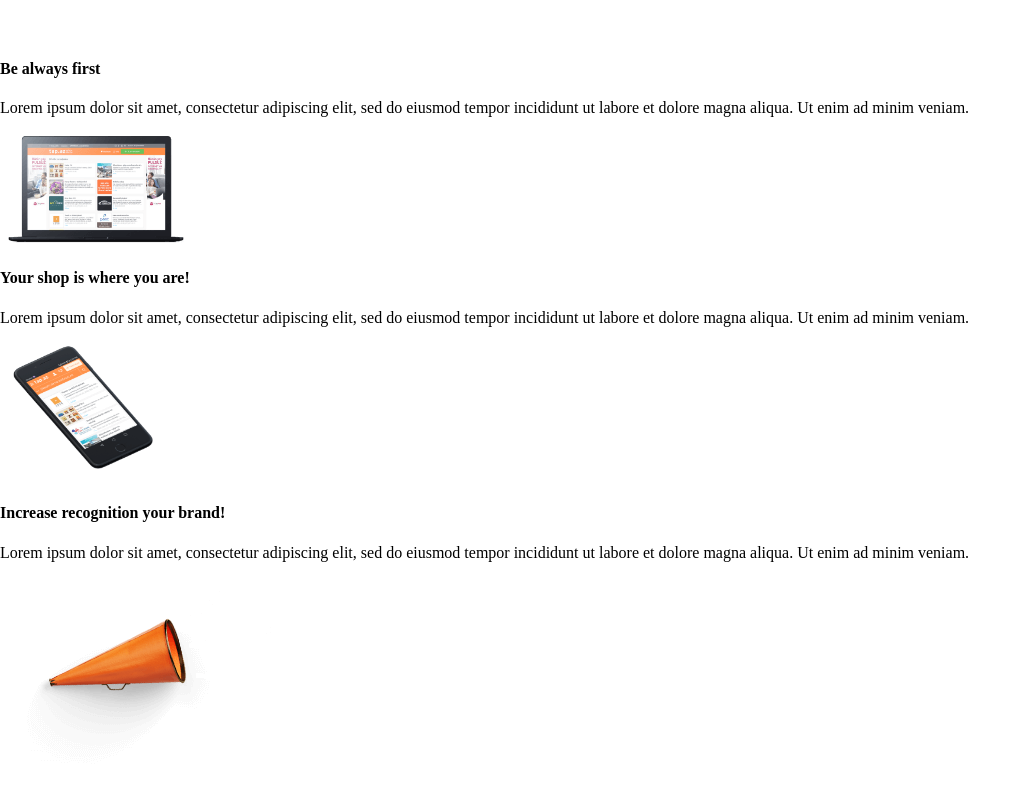
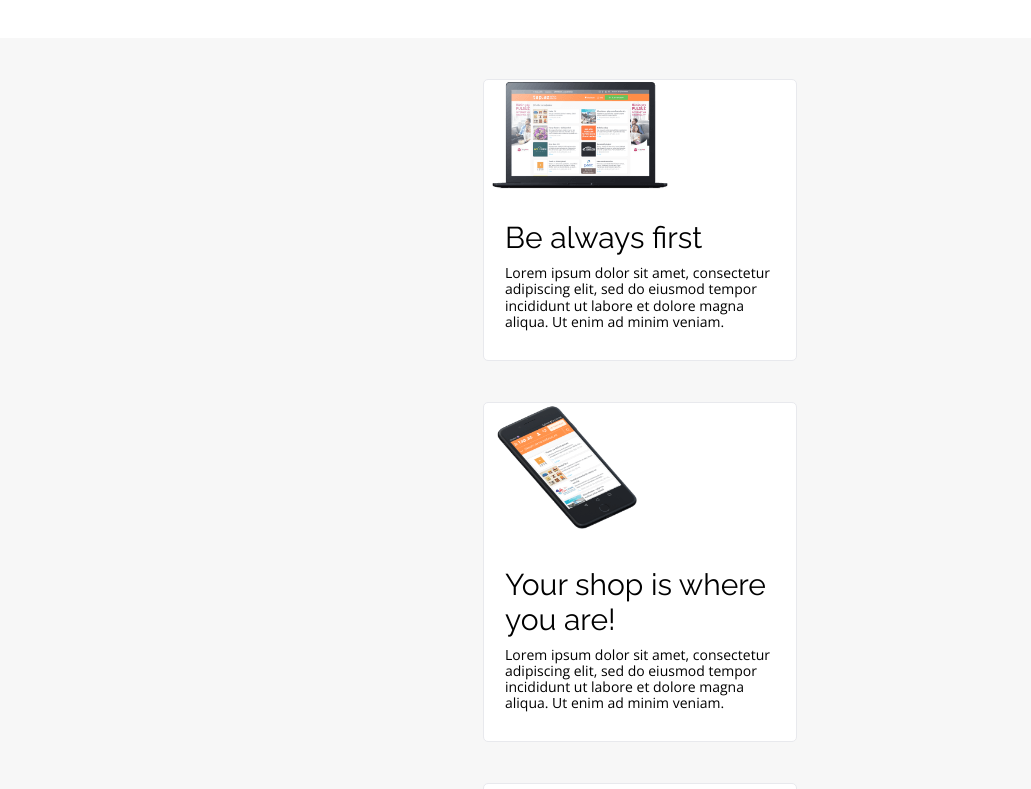
Before and after one commit to KamilaGrabowska/bs_rwd, a website built with Parcel: page index.html in a window 1280 px wide. Shown: the part 1341-2130 px from the top of the page, without its empty margins (0-1031 px from the left). Built offline with nearby package versions, Linux system fonts and the light colour scheme.

Commit message:
added style to section benefits

```diff
--- a/index.html
+++ b/index.html
@@ -90,31 +90,31 @@
         <div class="box">
             <div class="title">
                 <h4 class="title__hdl">Be always first</h4>
-                <p class="title dsc">Lorem ipsum dolor sit amet, consectetur adipiscing elit, sed do eiusmod tempor
+                <p class="title__dsc">Lorem ipsum dolor sit amet, consectetur adipiscing elit, sed do eiusmod tempor
                     incididunt ut labore et dolore magna aliqua. Ut enim ad minim veniam.</p>
             </div>
             <div class="graph"><img src="./src/images/Macbook2.png" alt="Macbook" class="graph__img">
-                <div class="graph__shape"></div>
+                <div class="graph__shape graph__shape--red "></div>
             </div>
         </div>
         <div class="box">
             <div class="title">
                 <h4 class="title__hdl">Your shop is where you are!</h4>
-                <p class="title dsc">Lorem ipsum dolor sit amet, consectetur adipiscing elit, sed do eiusmod tempor
+                <p class="title__dsc">Lorem ipsum dolor sit amet, consectetur adipiscing elit, sed do eiusmod tempor
                     incididunt ut labore et dolore magna aliqua. Ut enim ad minim veniam.</p>
             </div>
             <div class="graph"><img src="./src/images/iPhone2.png" alt="iPhone" class="graph__img">
-                <div class="graph__shape"></div>
+                <div class="graph__shape graph__shape--blue"></div>
             </div>
         </div>
         <div class="box">
             <div class="title">
                 <h4 class="title__hdl">Increase recognition your brand!</h4>
-                <p class="title dsc">Lorem ipsum dolor sit amet, consectetur adipiscing elit, sed do eiusmod tempor
+                <p class="title__dsc">Lorem ipsum dolor sit amet, consectetur adipiscing elit, sed do eiusmod tempor
                     incididunt ut labore et dolore magna aliqua. Ut enim ad minim veniam.</p>
             </div>
-            <div class="graph"><img src="./src/images/Trumpet.png" alt="Trumpet" class="graph__img">
-                <div class="graph__shape"></div>
+            <div class="graph graph--desc">
+                <img src="./src/images/Trumpet.png" alt="Trumpet" class="graph__img graph__img--last">
             </div>
         </div>
     </div>
--- /dev/null
+++ b/src/scss/components/benefits_box.scss
@@ -0,0 +1,68 @@
+@import "../variables";
+@import "../untils/functions";
+@import "../untils/mixin";
+
+.box {
+  background-color: $btn-color;
+  border-radius: px-to-rem(5px);
+  border: px-to-rem(1px) solid #E8E9ED;
+  margin-top: px-to-rem(41px);
+  margin-bottom: 0;
+  &:first-child {
+    display: flex;
+    flex-direction: column-reverse;
+  }
+  &:nth-child(2) {
+    display: flex;
+    flex-direction: column-reverse;
+  }
+  &:last-child {
+    margin-bottom: px-to-rem(44.66px);
+  }
+
+
+  .title {
+    &__hdl {
+      font-family: 'Raleway', sans-serif;
+      font-size: px-to-rem(30px);
+      font-weight: 400;
+      color: $font-color;
+      margin-top: px-to-rem(26px);
+      margin-bottom: 0;
+      margin-inline: px-to-rem(21px);
+    }
+    &__dsc {
+      font-family: 'Open Sans', sans-serif;
+      font-size: px-to-rem(14px);
+      font-weight: 400;
+      color: $font-color;
+      margin-top: px-to-rem(10px);
+      margin-bottom: px-to-rem(30px);
+      margin-inline: px-to-rem(21px);
+    }
+  }
+  .graph {
+    &__img {
+
+      &--last{
+        position: absolute;
+        top: px-to-rem(30px);
+        left: px-to-rem(-12px);
+      }
+    }
+    &__shape {
+      &--red {}
+      &--blue {}
+      &--green {
+      }
+    }
+    &--desc {
+      background-color: $green-color;
+      height: px-to-rem(195px);
+      position: relative;
+      width: 100%;
+      border-radius: px-to-rem(5px);
+      border: px-to-rem(1px) solid #E8E9ED;
+    }
+  }
+}
--- /dev/null
+++ b/src/scss/components/layout/benefits_section.scss
@@ -0,0 +1,12 @@
+@import "../../variables";
+@import "../../untils/functions";
+@import "../../untils/mixin";
+
+.benefits{
+  background-color: $grey-color;
+    @include flex (center,center);
+
+  &__inner{
+    max-width: px-to-rem(314px);
+  }
+}
--- a/src/scss/main.scss
+++ b/src/scss/main.scss
@@ -12,7 +12,7 @@ html, body {
 // layout
 @import "./components/layout/header";
 @import "../../src/scss/components/layout/staticstic_section";
-
+ @import "../../src/scss/components/layout/benefits_section";
 
 
 // components
@@ -21,3 +21,4 @@ html, body {
 @import "./components/hamburger";
 @import "./untils/mixin";
 @import "../../src/scss/components/statistics_bar";
+@import "../../src/scss/components/benefits_box";
--- a/src/scss/variables.scss
+++ b/src/scss/variables.scss
@@ -8,3 +8,5 @@ $btn-color:rgba(255, 255, 255, 1);
 $base-color:rgba(8, 166, 228, 1);
 $red-color:rgba(251, 59, 100, 1);
 $green-color:rgba(85, 223, 180, 1);
+$grey-color:rgba(247, 247, 247, 1);
+$light-grey-color:rgba(232, 233, 237, 1);
```
Also changed, not shown: dist/index.html, 2 other files.
